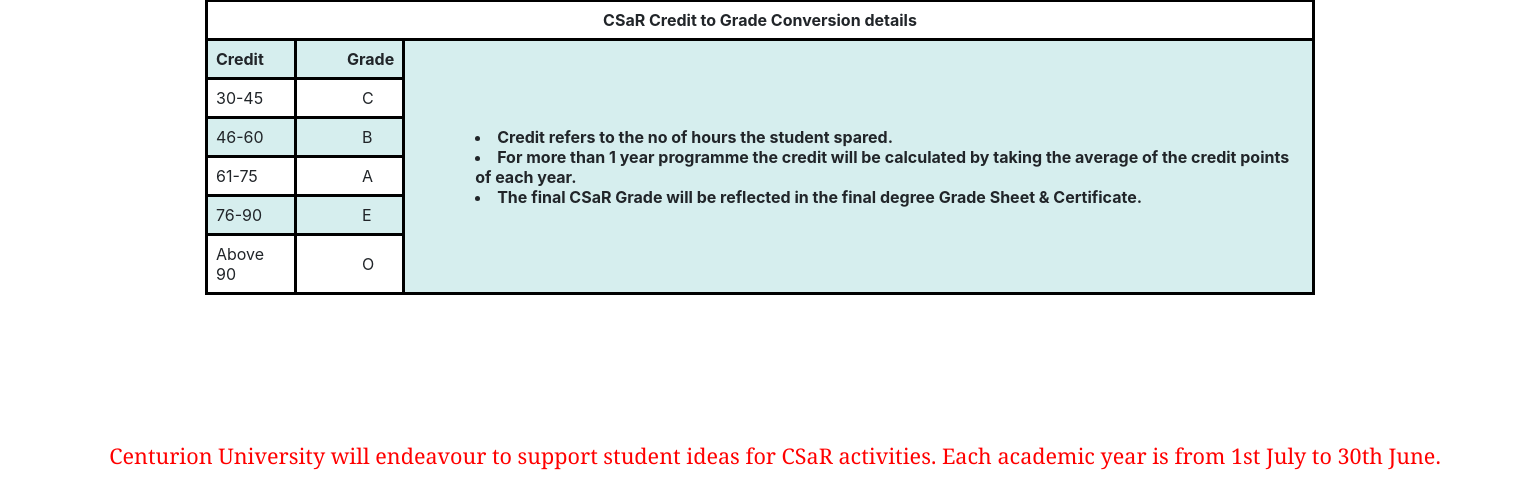
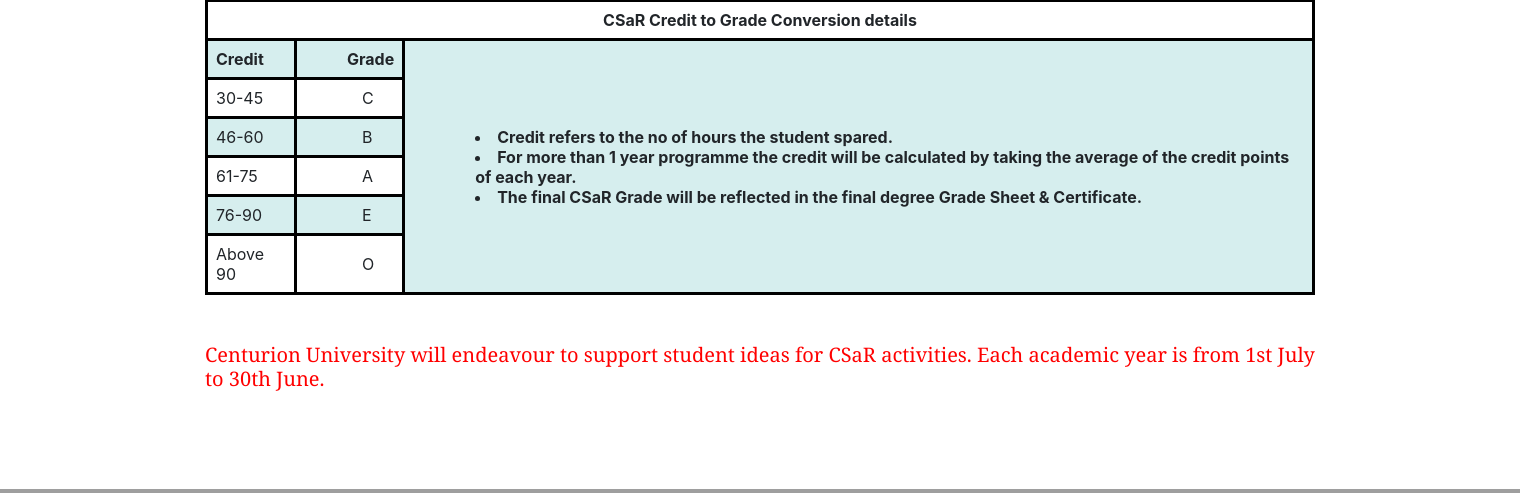
Before and after one commit to KiranKumarMalik/CUTM-csr, a PHP site: page /csr-project/aboutus.php in a window 1520 px wide. Shown: the part 2940-3433 px from the top of the page. Run offline with PHP 8.4, Linux system fonts and the light colour scheme; some libraries are stand-ins or nearby versions; grey boxes are pictures that could not be loaded.

Commit message:
change of img src

```diff
--- a/aboutus.php
+++ b/aboutus.php
@@ -61,12 +61,10 @@
                     <div data-aos="fade-up" class="hvr-trim"><img class="img-fluid about-us-img" src="assets/img/about.jpg?h=4c35120507f5734af2f27b49432ace18"></div>
                 </div>
                 <div class="col">
-                    <div>
                         <h1 data-aos="fade-up" style="color: #002654;"><strong>CSaR Program Details</strong></h1>
                         <p class="lead" data-aos="fade-up" style="color: #9bc4e2;">Besides the clubs given below, students are welcomed to send their ideas on new clubs to <a href="mailto: csr.cit@cutm.ac.in">csr.cit@cutm.ac.in</a>(CIT), <a href="mailto: csr.pkd@cutm.ac.in">csr.pkd@cutm.ac.in</a> (JITM & CSREM) or submit the same to the professor In-Charge, CSR/Dean, Student Affairs.</p>
                         <p data-aos="fade-up">It is part of our curriculum that all students of Centurion University of Technology and Management will now be required to participate in the Culture, Sports, and Responsibility (CSaR) program during their studies at CUTM w.e.f. 2011-12 academic year.</p>
                         <p data-aos="fade-up">The program gives students an opportunity to learn from the experience of doing real tasks beyond the classroom, related to <b>Culture (Student life/creative pursuits), Sports (activities for Physical Fitness) and Responsibility (activities for the benifit of the community or the environment)</b></p>
-                        </div>
                 </div>
             </div>
             <p data-aos="fade-up">Each student is required to complete a total of <b>30 hours</b> of <b>CSaR</b> activities each academic year*. This should include <b>10 hours of Culture, 10 hours of Sports and 10 hours of Responsibility.</b> After completing of an activity, the faculty supervisor must sign this record booklet. <b>Only students who have completed the required hours (each activity will be minimum of 1 hour and maximum of 8 hours) of CSaR, are eligible to pass that academic year.</b></p>
@@ -170,19 +168,29 @@
     <td>Above 90</td>
     <td style="padding-left: 65px">O</td>
   </tr>
-</table>
+</table><br><br>
+        <h1 class="lead" data-aos="fade-up" style="color: #FF0000;">
+            <b style="font-family: Georgia, Helvetica, sans-serif;">
+                Centurion University will endeavour to support student ideas for CSaR
+                activities. Each academic year is from 1st July to 30th June.
+            </b>
+        </h1>
         </div>
+
     </section>
-    <!-- End: #about -->
 
-    <!-- notice -->
-    <section id="pricing" class="pricing" style="margin-top: 20px;margin-bottom: 20px;">
+
+    <!-- <section id="pricing" class="pricing" style="margin-top: 20px;margin-bottom: 20px;">
         <div class="text-center">
-        <div class="zoom-in-zoom-out"><center><h1 class="lead" data-aos="fade-up" style="color: #FF0000;"><b style="font-family: Georgia, Helvetica, sans-serif;">Centurion University will endeavour to support student ideas for CSaR activities. Each academic year is from 1st July to 30th June.</b></h1></center></div>
+            <div class="zoom-in-zoom-out">
+                    <h1 class="lead" data-aos="fade-up" style="color: #FF0000;">
+                    <b style="font-family: Georgia, Helvetica, sans-serif;">
+                    Centurion University will endeavour to support student ideas for CSaR activities. Each academic year is from 1st July to 30th June.
+                    </b>
+                    </h1>
             </div>
         </div>
-    </section>
-    <!-- End: notice -->
+    </section> -->
 
 
 <!-- Start: Footer Dark -->
--- a/includes/database.php
+++ b/includes/database.php
@@ -5,5 +5,5 @@
     // chinmaya laptop
     // $db =mysqli_connect('localhost','root','','csr');
     // RDS Server
-    // $db =mysqli_connect('cutmcsr.c9q5btro7uh6.ap-south-1.rds.amazonaws.com','admin','kiran12345','cutm_csr');
+    // $db =mysqli_connect('csar.cy08yy6jluho.ap-south-1.rds.amazonaws.com','admin','12345678','csr');
 ?>
--- a/index.php
+++ b/index.php
@@ -212,7 +212,7 @@ foreach($getallAnnousement as $getallAnnousements){
         <div class="container">
             <div class="row portfolio-container">
             <a href="yearwise.php?campus=Balasore">
-                <div class="col-12 col-lg-4 col-md-6 portfolio-item filter-app" data-aos="fade-up" data-aos-delay="100"><img class="img-fluid" src="assets/img/event_images/MRC_2314.jpg">
+                <div class="col-12 col-lg-4 col-md-6 portfolio-item filter-app" data-aos="fade-up" data-aos-delay="100"><img class="img-fluid" src="https://csarimg.s3.ap-south-1.amazonaws.com/assets/img/event_images/MRC_2314.JPG">
                     <div class="portfolio-info">
                         <h4>Balasore</h4>
                         <p>Event images</p>
@@ -220,7 +220,7 @@ foreach($getallAnnousement as $getallAnnousements){
             </a>
                 </div>
                 <a href="yearwise.php?campus=Bhubaneswar">
-                <div class="col-12 col-lg-4 col-md-6 portfolio-item filter-card" data-aos="fade-up" data-aos-delay="200"><img class="img-fluid" src="assets/img/event_images/DSC_0008.jpg">
+                <div class="col-12 col-lg-4 col-md-6 portfolio-item filter-card" data-aos="fade-up" data-aos-delay="200"><img class="img-fluid" src="https://csarimg.s3.ap-south-1.amazonaws.com/assets/img/event_images/DSC_0008.JPG">
                     <div class="portfolio-info">
                         <h4>Bhubaneswar</h4>
                         <p>Event images</p>
@@ -228,7 +228,7 @@ foreach($getallAnnousement as $getallAnnousements){
                         </a>
                 </div>
                 <a href="yearwise.php?campus=Balangir">
-                <div class="col-12 col-lg-4 col-md-6 portfolio-item filter-web" data-aos="fade-up" data-aos-delay="300"><img class="img-fluid" src="assets/img/event_images/IMG_6868.jpg">
+                <div class="col-12 col-lg-4 col-md-6 portfolio-item filter-web" data-aos="fade-up" data-aos-delay="300"><img class="img-fluid" src="https://csarimg.s3.ap-south-1.amazonaws.com/assets/img/event_images/IMG_6868.JPG">
                     <div class="portfolio-info">
                         <h4>Balangir</h4>
                         <p>Event images</p>
```
